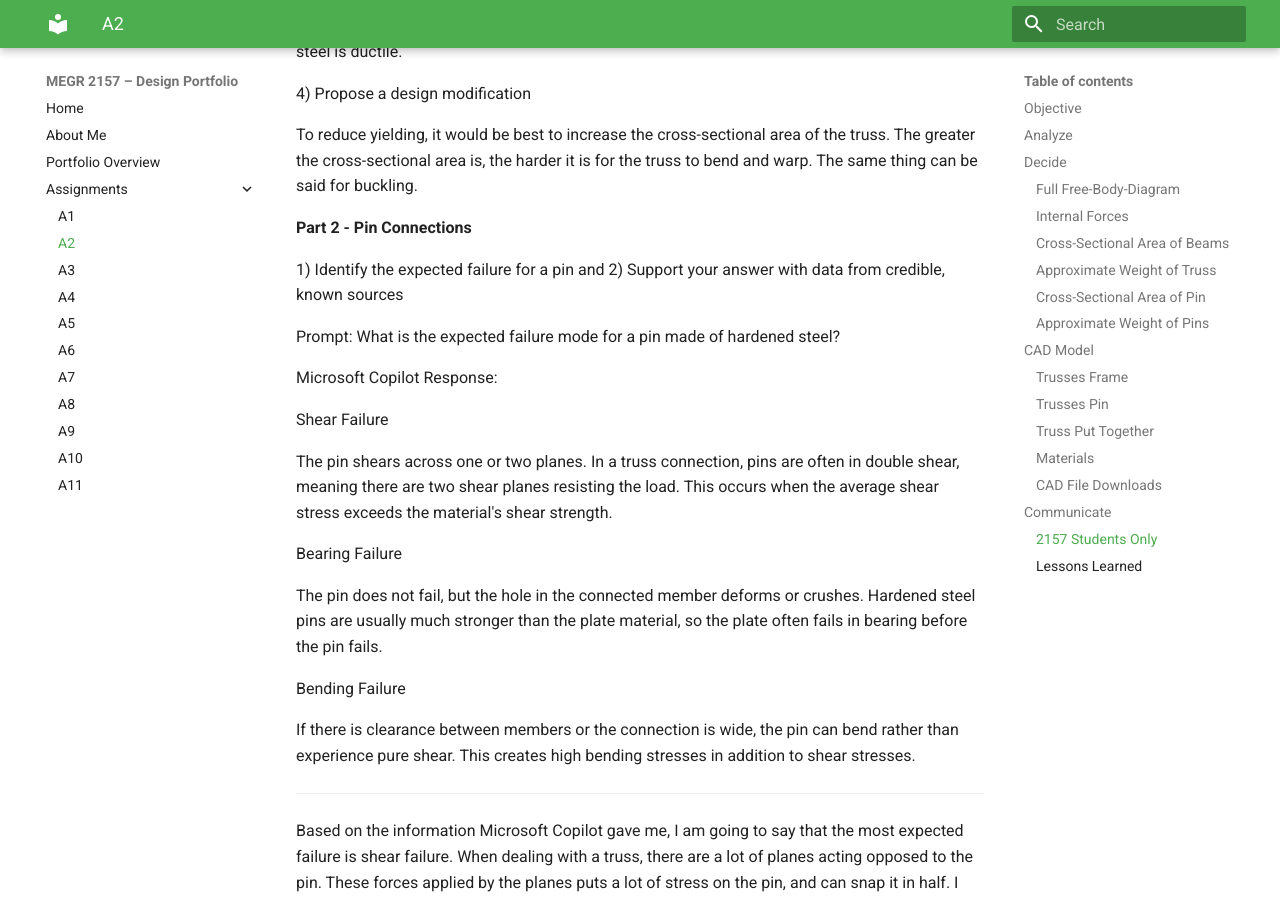
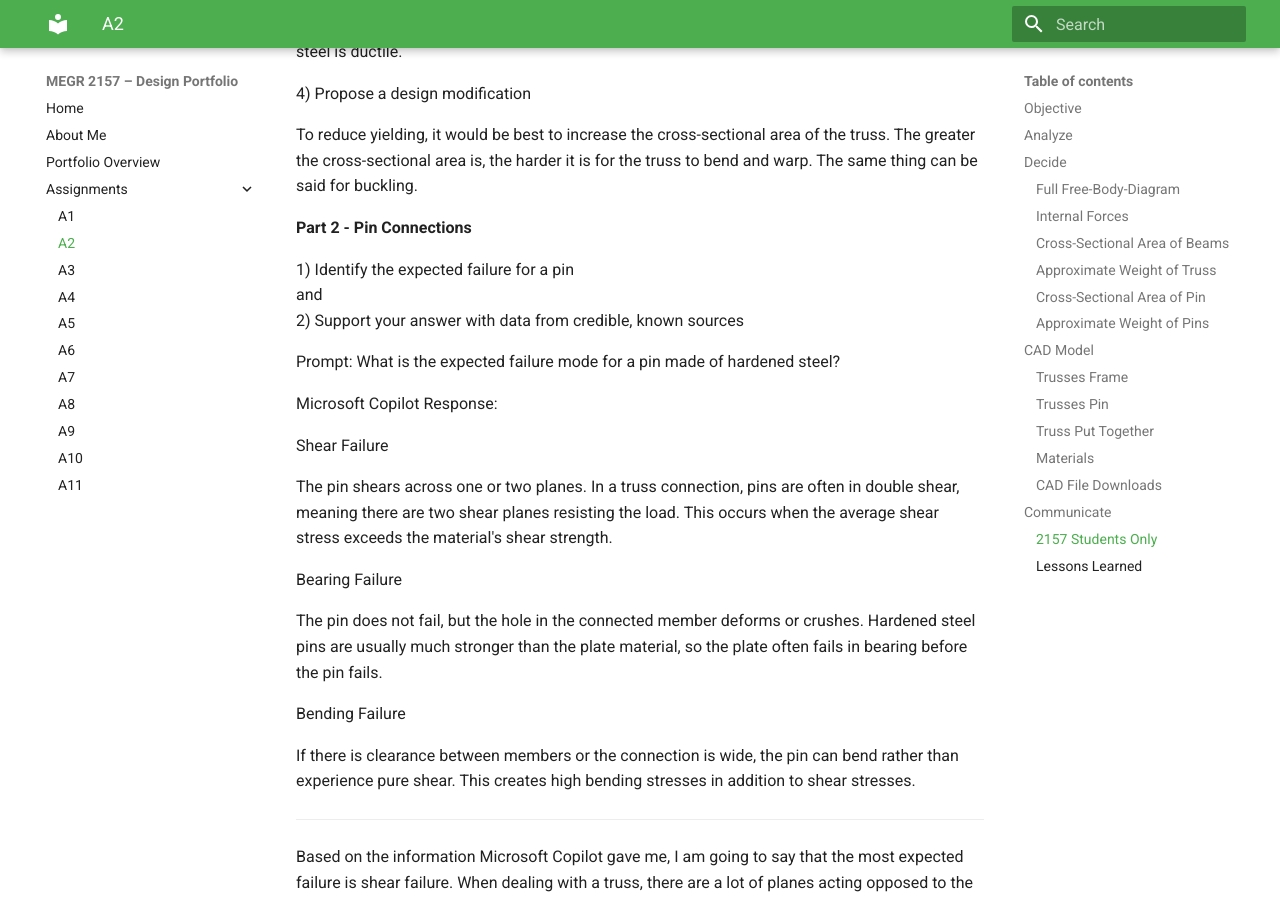
Before and after one commit to AndyChwalik/megr2157-portfolio, an MkDocs documentation site: the page built from docs/assignments/A02/index.md, in a window 1280 px wide and 900 px high, scrolled down 19961 px. Built offline with MkDocs 1.6.1 and Material for MkDocs 9.7.7, drawn with Linux system fonts in a browser that asks for light colours.

```diff
--- a/docs/assignments/A02/index.md
+++ b/docs/assignments/A02/index.md
@@ -287,9 +287,9 @@ To reduce yielding, it would be best to increase the cross-sectional area of the
 
 **Part 2 - Pin Connections**
 
-1) Identify the expected failure for a pin
-and
-2) Support your answer with data from credible, known sources
+1) Identify the expected failure for a pin <br>
+and<br>
+2) Support your answer with data from credible, known sources<br>
 
 Prompt: What is the expected failure mode for a pin made of hardened steel?
 
```
